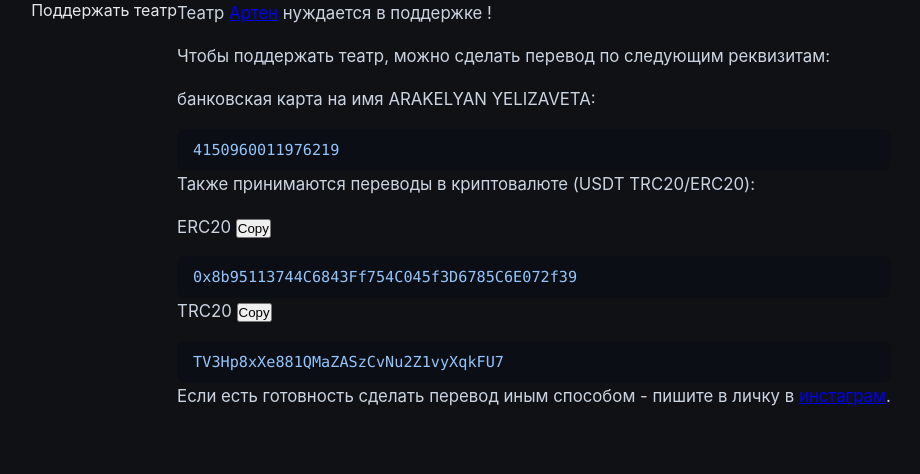
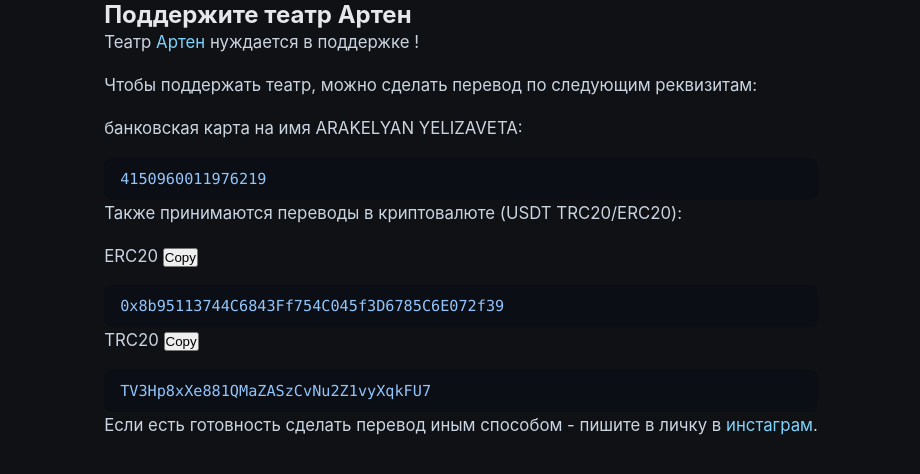
Before and after one commit to ispacex/ispacex.github.io, a Jekyll site: the page built from theatre/donate/index.md, in a window 1280 px wide. Shown: the top 474 px of the page, without its empty margins (179-1099 px from the left). Built offline with Jekyll 4.4.1, drawn with Linux system fonts in a browser that asks for light colours.

Commit message:
fix markup

```diff
--- a/_layouts/donate.html
+++ b/_layouts/donate.html
@@ -60,6 +60,25 @@
       word-break: break-all;
     }
 
+a {
+  color: #7dd3fc;              /* light sky blue */
+  text-decoration: none;
+  transition: color 0.15s ease, text-decoration-color 0.15s ease;
+}
+
+a:hover {
+  color: #38bdf8;              /* brighter on hover */
+  text-decoration: underline;
+}
+
+a:visited {
+  color: #94a3b8;              /* subtle gray-blue */
+}
+
+a:active {
+  color: #0ea5e9;
+}
+
     @media (max-width: 480px) {
       h1 {
         font-size: 1.7rem;
@@ -75,9 +94,8 @@
 
 <body>
 
-<header>Поддержать театр</header>
-
 <main>
+  <h2>Поддержите театр Артен</h2>
   {{ content }}
 </main>
 
```
